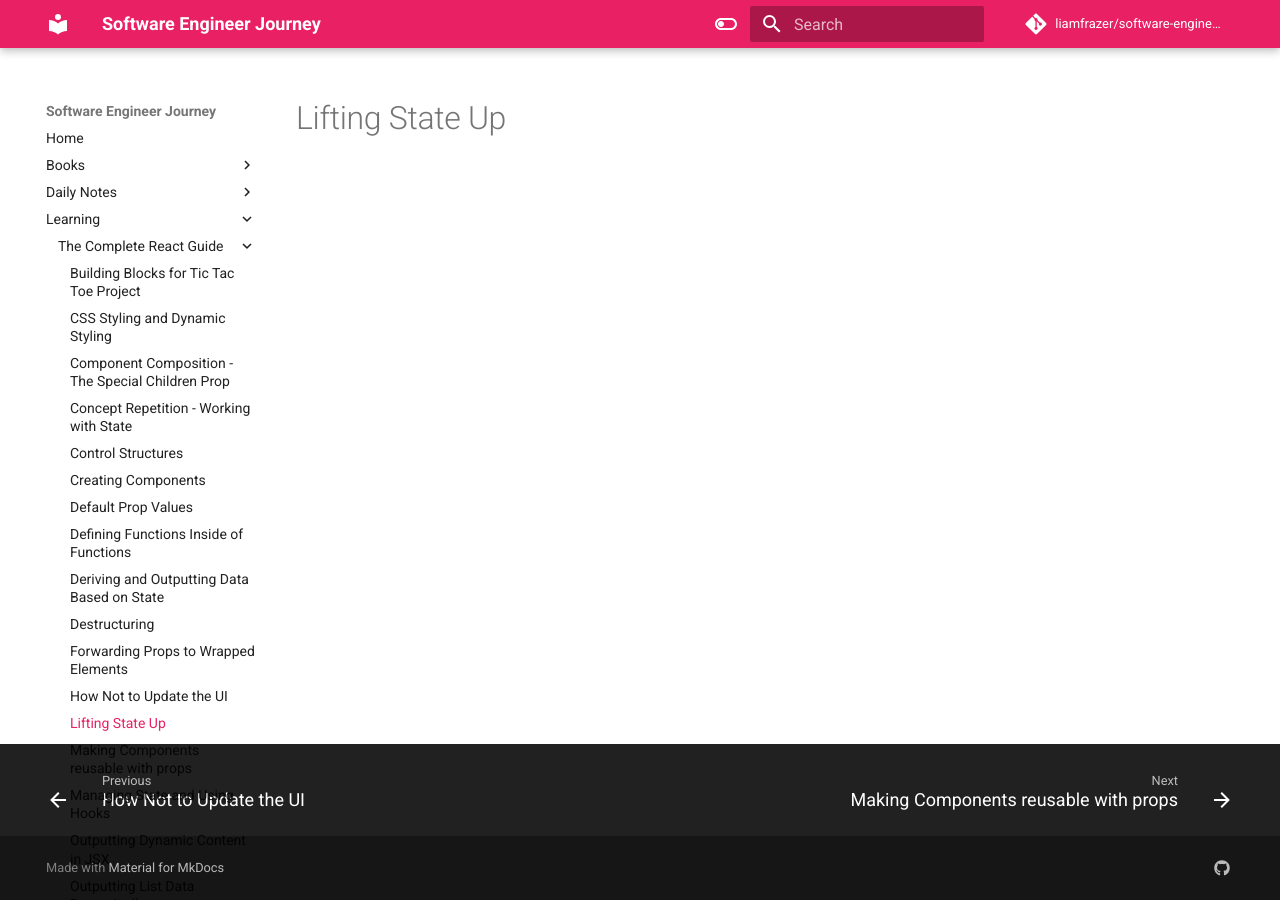
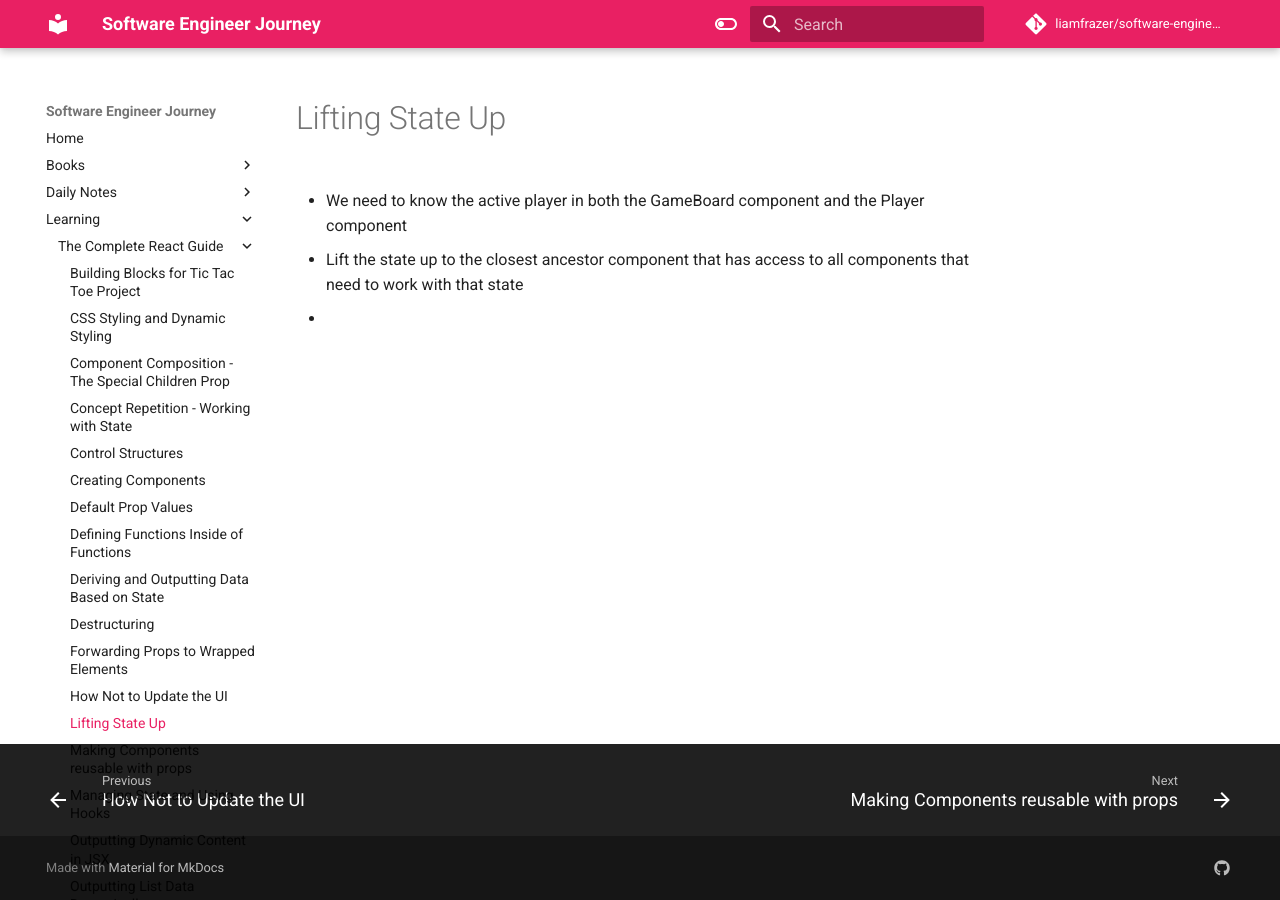
Before and after one commit to liamfrazer/software-engineer-journey, an MkDocs documentation site: the page built from docs/Learning/The Complete React Guide/Lifting State Up.md, in a window 1280 px wide. Built offline with MkDocs 1.6.1 and Material for MkDocs 9.7.7, drawn with Linux system fonts in a browser that asks for light colours; comment, search, counter and statistics services are not loaded.

Commit message:
vault backup: 2023-12-24 14:36:29

```diff
--- a/docs/Learning/The Complete React Guide/Lifting State Up.md
+++ b/docs/Learning/The Complete React Guide/Lifting State Up.md
@@ -8,3 +8,9 @@ tags:
   - react
 ---
 # Lifting State Up
+
+* We need to know the active player in both the GameBoard component and the Player component
+
+* Lift the state up to the closest ancestor component that has access to all components that need to work with that state
+
+*
```
